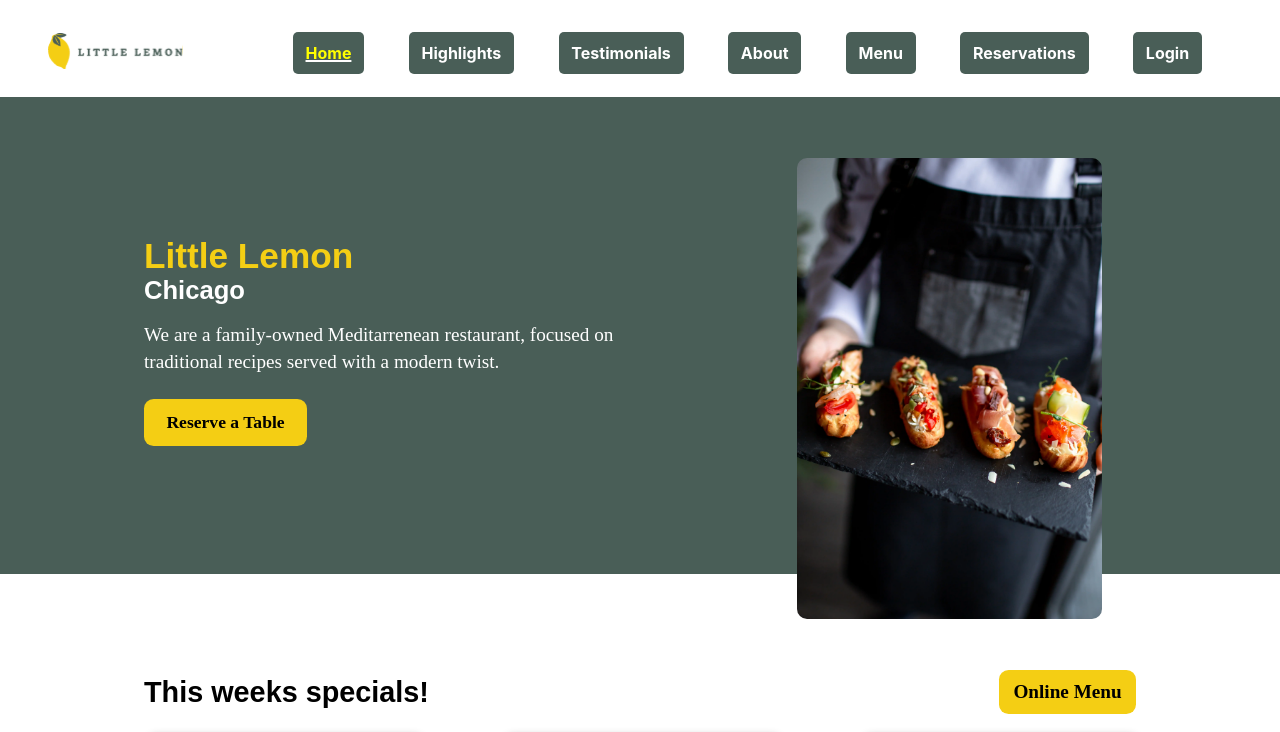
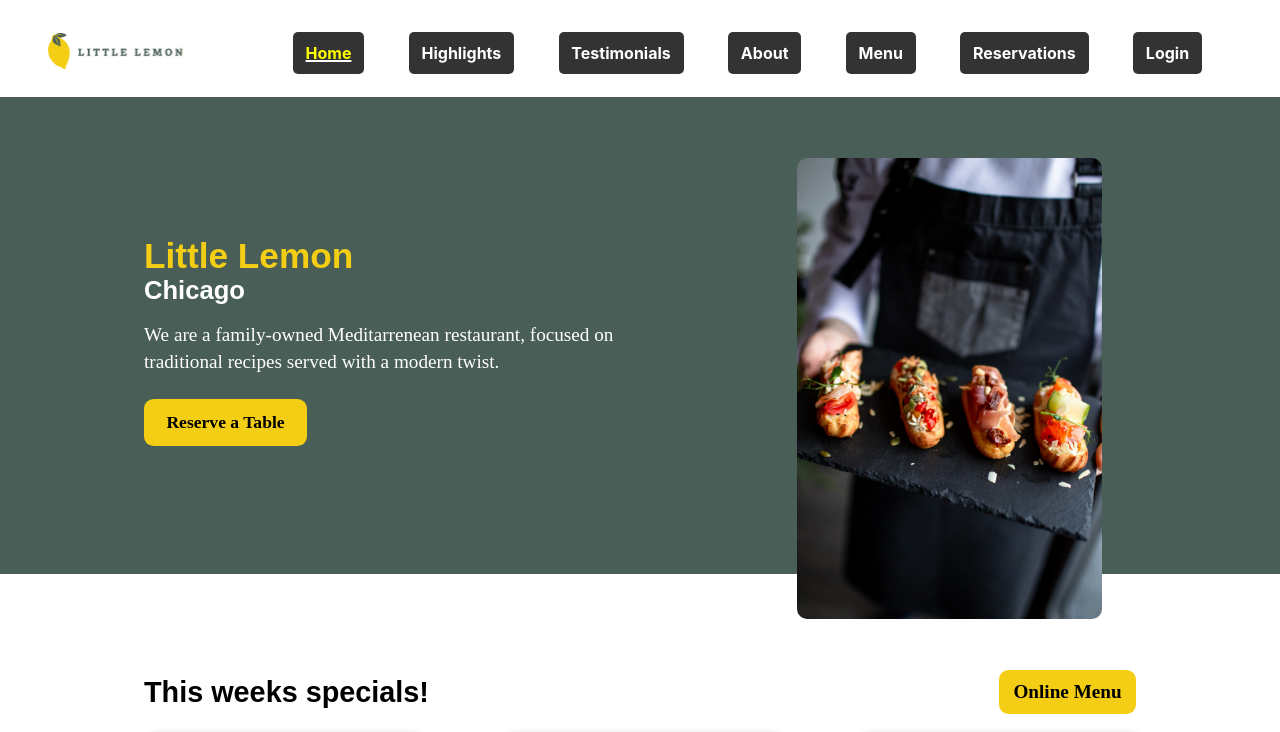
Before and after one commit to Freddsterius/little-lemon, a React (Create React App) app: page / in a window 1280 px wide. Shown: the top 732 px of the page. Built offline with nearby package versions, Linux system fonts and the light colour scheme.

Commit message:
redifined the color of the nav links

```diff
--- a/src/components/nav/nav.css
+++ b/src/components/nav/nav.css
@@ -43,7 +43,7 @@
 }
 .navbar-link {
   /* mobile 1st or extra small */
-  background-color: var(--primary-color1);
+  background-color: var(--highlight-color2);
   color: var(--light);
   font-weight: bold;
   font-size: 1rem;
```
